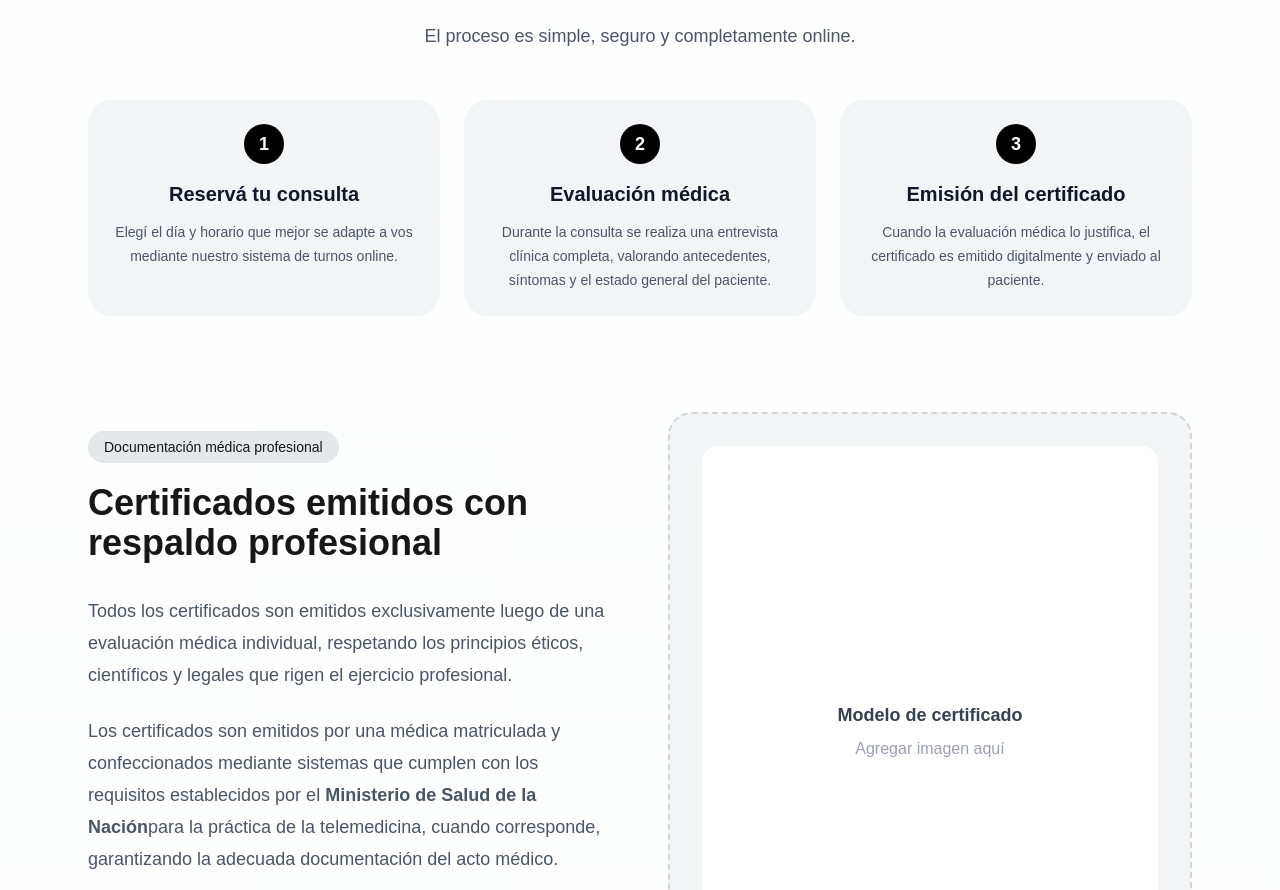
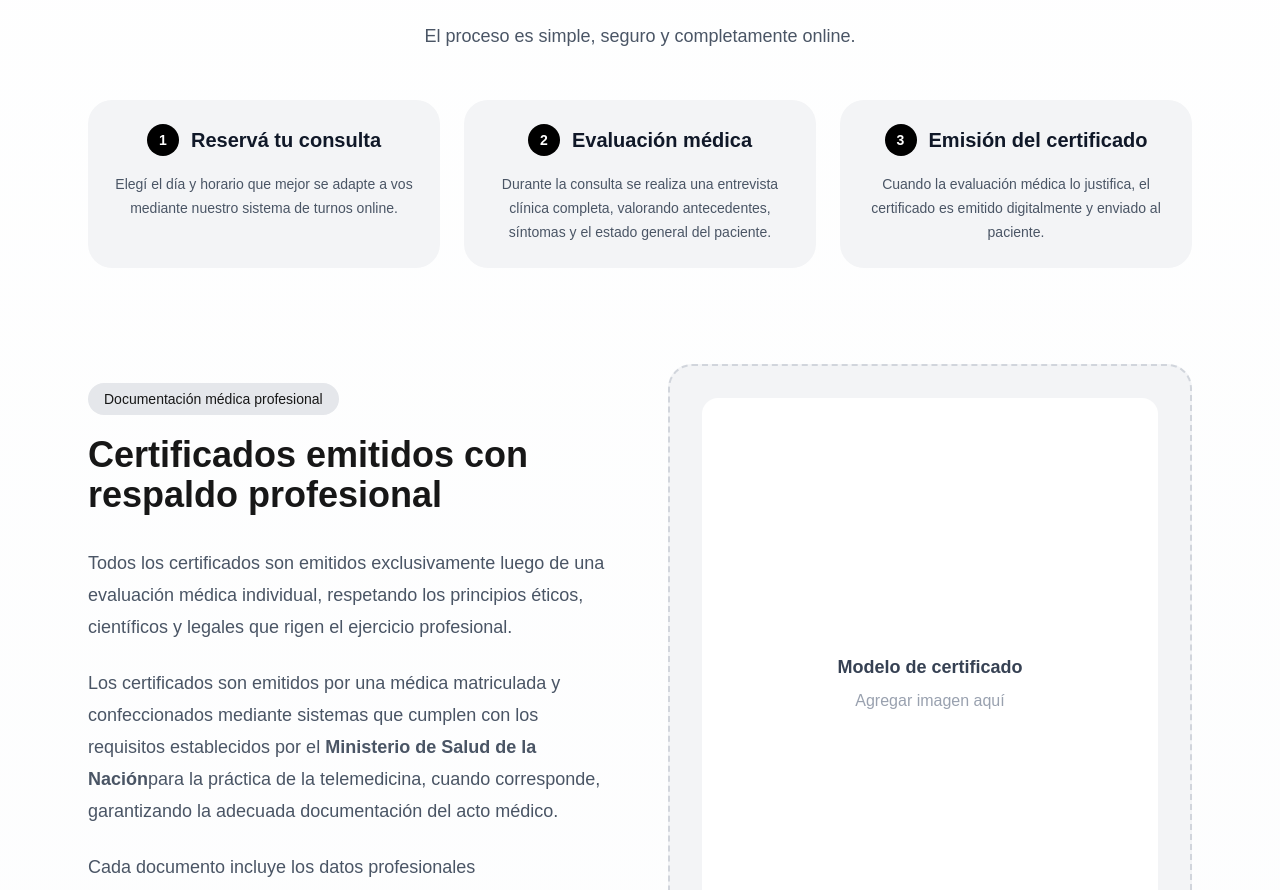
Before and after one commit to camillamacedo/cmmedicina, a Next.js app: page /certificado-medico in a window 1280 px wide. Shown: the part 812-1702 px from the top of the page. Built offline with nearby package versions, Linux system fonts and the light colour scheme.

Commit message:
Update page.tsx

```diff
--- a/app/certificado-medico/page.tsx
+++ b/app/certificado-medico/page.tsx
@@ -79,9 +79,11 @@ export default function CertificadosMedicos() {
 
   <div className="mt-12 grid gap-6 md:grid-cols-3">
 
-    <div className="rounded-3xl bg-gray-100 p-6 text-center">
+    <div className="rounded-3xl bg-gray-100 p-6">
 
-      <div className="mx-auto mb-4 flex h-10 w-10 items-center justify-center rounded-full bg-black text-lg font-bold text-white">
+      <div className="flex items-center justify-center gap-3">
+
+        <div className="flex h-8 w-8 items-center justify-center rounded-full bg-black text-sm font-bold text-white">
           1
         </div>
 
@@ -89,7 +91,9 @@ export default function CertificadosMedicos() {
           Reservá tu consulta
         </h3>
 
-      <p className="mt-3 text-sm leading-6 text-gray-600">
+      </div>
+
+      <p className="mt-4 text-center text-sm leading-6 text-gray-600">
         Elegí el día y horario que mejor se adapte a vos mediante nuestro
         sistema de turnos online.
       </p>
@@ -97,9 +101,11 @@ export default function CertificadosMedicos() {
     </div>
 
 
-    <div className="rounded-3xl bg-gray-100 p-6 text-center">
+    <div className="rounded-3xl bg-gray-100 p-6">
 
-      <div className="mx-auto mb-4 flex h-10 w-10 items-center justify-center rounded-full bg-black text-lg font-bold text-white">
+      <div className="flex items-center justify-center gap-3">
+
+        <div className="flex h-8 w-8 items-center justify-center rounded-full bg-black text-sm font-bold text-white">
           2
         </div>
 
@@ -107,7 +113,9 @@ export default function CertificadosMedicos() {
           Evaluación médica
         </h3>
 
-      <p className="mt-3 text-sm leading-6 text-gray-600">
+      </div>
+
+      <p className="mt-4 text-center text-sm leading-6 text-gray-600">
         Durante la consulta se realiza una entrevista clínica completa,
         valorando antecedentes, síntomas y el estado general del paciente.
       </p>
@@ -115,9 +123,11 @@ export default function CertificadosMedicos() {
     </div>
 
 
-    <div className="rounded-3xl bg-gray-100 p-6 text-center">
+    <div className="rounded-3xl bg-gray-100 p-6">
 
-      <div className="mx-auto mb-4 flex h-10 w-10 items-center justify-center rounded-full bg-black text-lg font-bold text-white">
+      <div className="flex items-center justify-center gap-3">
+
+        <div className="flex h-8 w-8 items-center justify-center rounded-full bg-black text-sm font-bold text-white">
           3
         </div>
 
@@ -125,7 +135,9 @@ export default function CertificadosMedicos() {
           Emisión del certificado
         </h3>
 
-      <p className="mt-3 text-sm leading-6 text-gray-600">
+      </div>
+
+      <p className="mt-4 text-center text-sm leading-6 text-gray-600">
         Cuando la evaluación médica lo justifica, el certificado es emitido
         digitalmente y enviado al paciente.
       </p>
```
Lines whose indentation alone changed are shown as unchanged.
